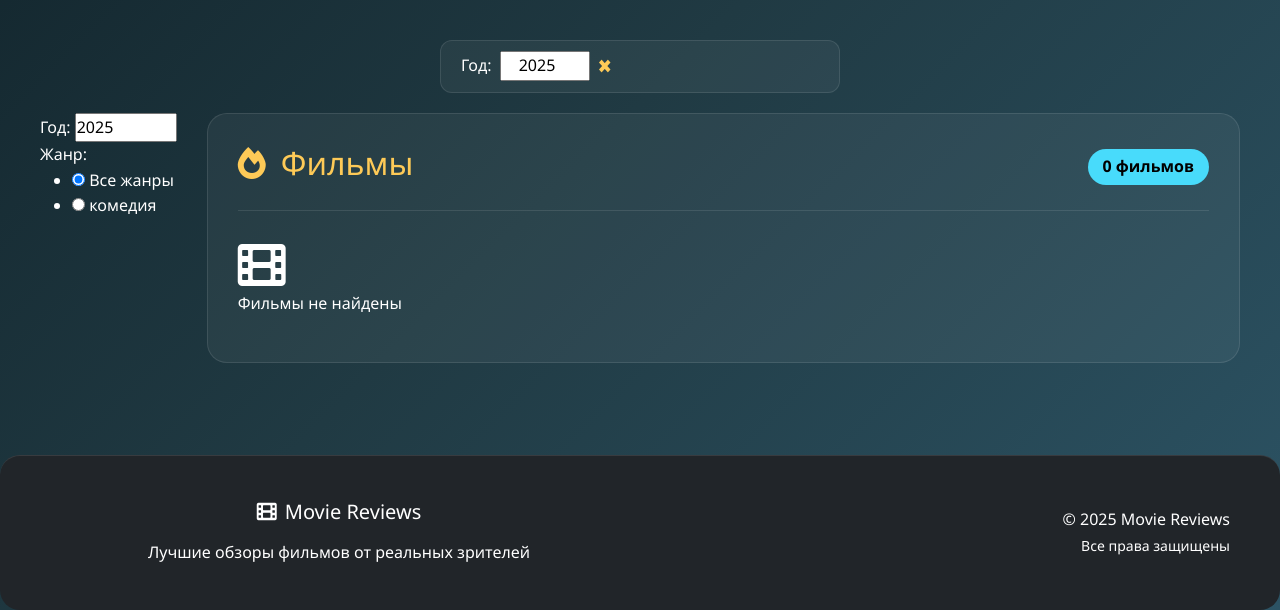
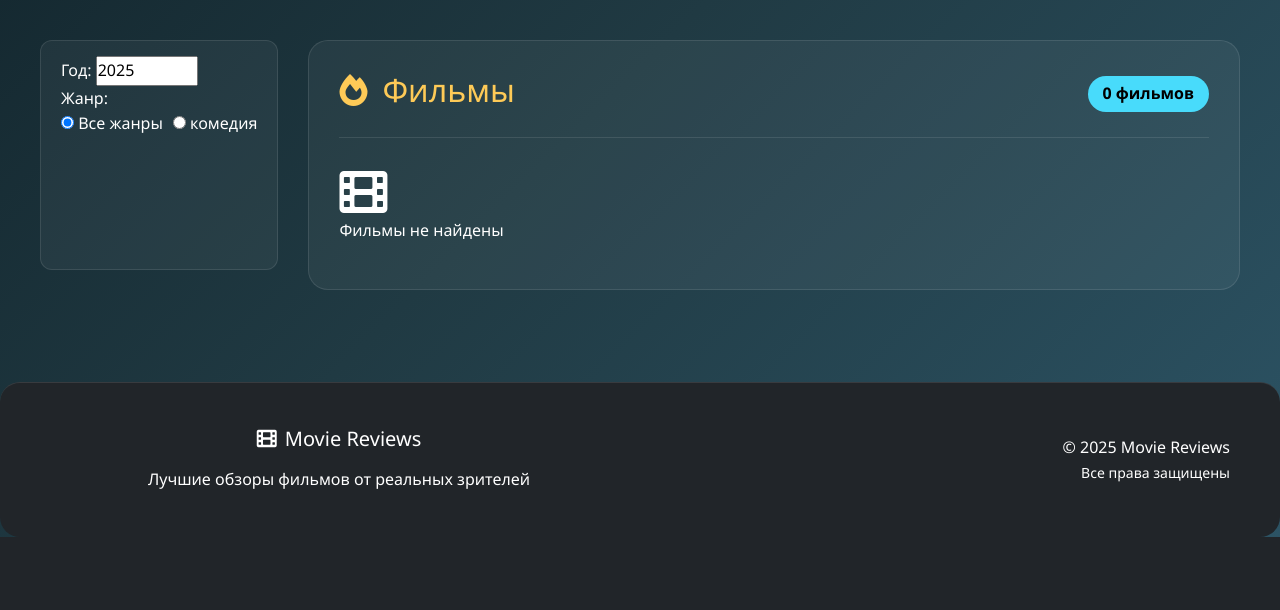
Before and after one commit to Banan41ke/movie_reviews_website_project, a Django app: page /year/2025/ in a window 1280 px wide. Shown: the part 400-1010 px from the top of the page. After the commit the page ends 937 px from the top, so only its background shows below. Run offline with Django 5.2, Linux system fonts and the light colour scheme; data comes from the database, SQL or seed files in the repository.

Commit message:
update index6

```diff
--- a/movies/templates/movies/index.html
+++ b/movies/templates/movies/index.html
@@ -64,24 +64,23 @@
 .clear-year:hover {
     color: #ff9800;
 }
+    .filter-sidebar {
+    background: rgba(255,255,255,.05);
+    border: 1px solid rgba(255,255,255,.1);
+    border-radius: 12px;
+    padding: 15px 20px;
+    margin: 0 auto 20px;
+    max-width: 420px;
+}
+.genre-radio {
+    list-style: none;   /* ← убираем точки */
+    padding: 0;
+    margin: 0;
+    display: flex;
+    flex-wrap: wrap;
+    gap: 10px;
+}
 </style>
-<!-- ГОРИЗОНТАЛЬНЫЙ БАР ГОДОВ -->
-<section class="year-bar">
-    <form method="get" class="year-form">
-        <label for="yearInput">Год:</label>
-        <input type="number"
-               id="yearInput"
-               name="year"
-               placeholder="2025"
-               min="1900"
-               max="2100"
-               value="{{ selected_year|default:'' }}"
-               onchange="this.form.submit()">
-        {% if selected_year %}
-            <a href="{% url 'movie_list' %}" class="clear-year">✖</a>
-        {% endif %}
-    </form>
-</section>
 
 <!-- MAIN -->
 <main class="main-layout">
@@ -90,7 +89,6 @@
     <!-- ЕДИНАЯ ФОРМА: Год + Жанр -->
     <aside class="filter-sidebar">
         <form method="get" id="filterForm" class="filter-form">
-
             <!-- ГОД -->
             <div class="filter-group">
                 <label for="yearInput">Год:</label>
```
